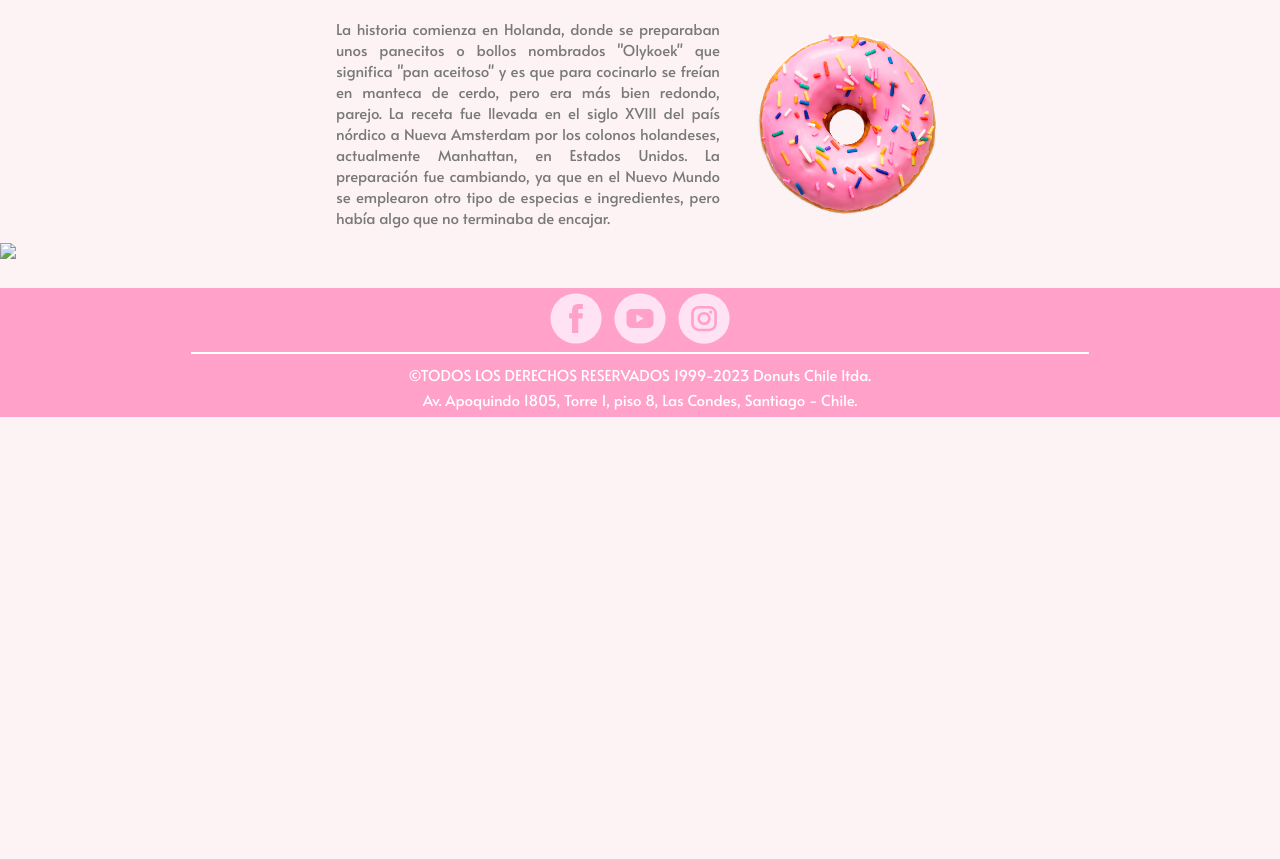
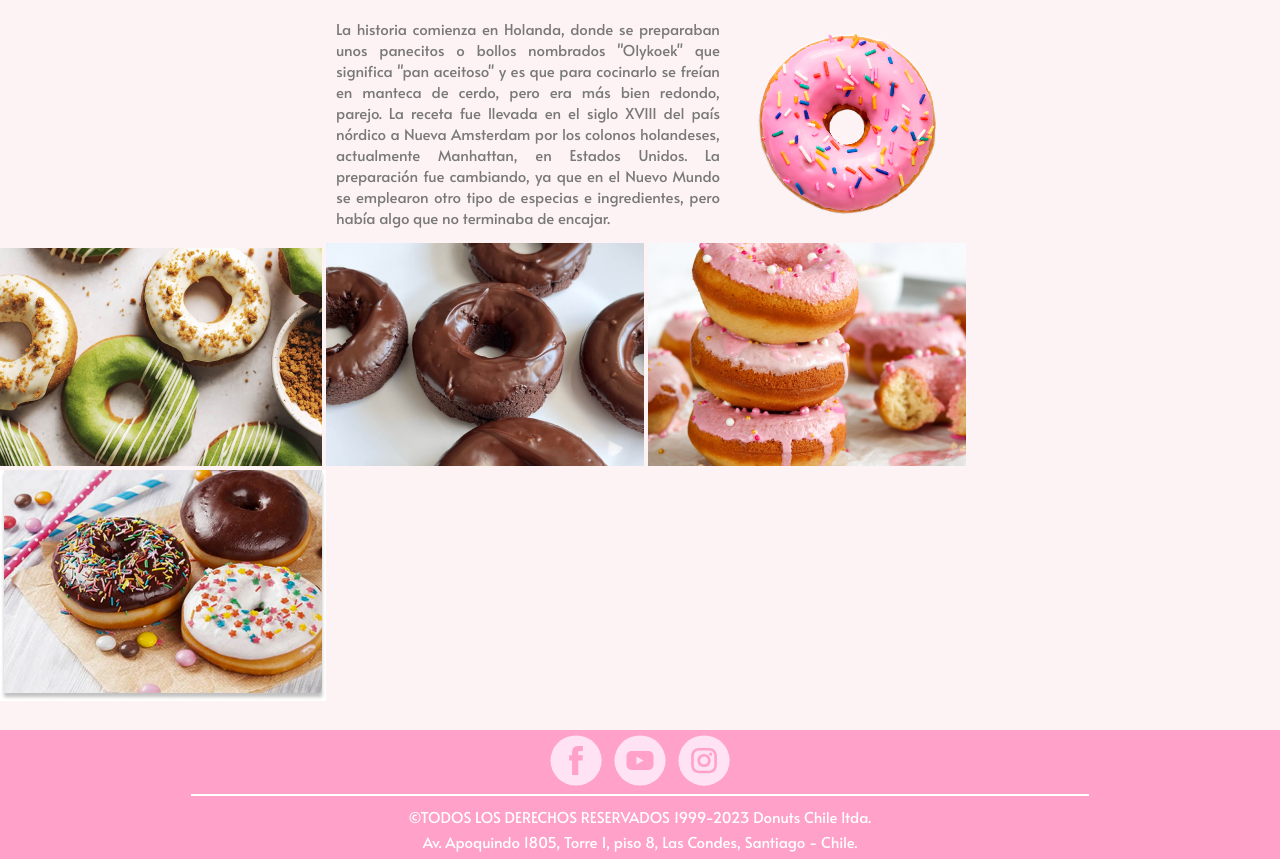
Before and after one commit to vanessadugarte/coderhouse-donuts, a plain HTML site: page index.html in a window 1280 px wide. Shown: the part 501-1360 px from the top of the page. Before the commit the page ends 918 px from the top, so only its background shows below. Drawn offline with nearby package versions, Linux system fonts and the light colour scheme.

Commit message:
fix index

```diff
--- a/index.html
+++ b/index.html
@@ -62,8 +62,12 @@
           />
         </article>
       </section>
+
       <section class="favoritas">
-        <img src="images/" />
+        <img class="img-favorita" src="images/foto donas verdes home desk (1).jpg" alt="donas verdes"/>
+        <img class="img-favorita" src="images/foto donas choco home desk.jpg" alt="donas chocolate"/>
+        <img class="img-favorita" src="images/foto donas rosado home desk.jpg" alt="donas rosadas de fresas"/>
+        <img class="img-favorita" src="images/foto donas multi home desk.jpg" alt="donas multicolores"/>
       </section>
     </main>
     <footer id="footer">
```
